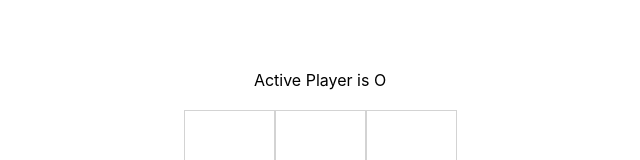
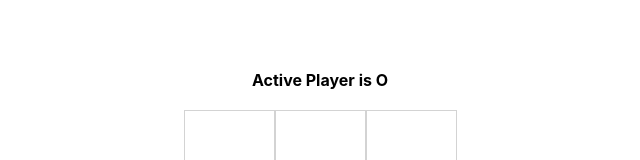
Before and after one commit to Hathaway-Shan/react-module-12, a React (Create React App) app: page / in a window 1280 px wide. Both pictures are taken after a click on the element 640 px from the left and 430 px from the top of the page. Shown: the part 184-344 px from the top of the page, without its empty margins (320-960 px from the left). Built offline with nearby package versions, Linux system fonts and the light colour scheme.

Commit message:
function to clear state is working and button to run function displays on HUD after win or draw

```diff
--- a/src/Context/Context.js
+++ b/src/Context/Context.js
@@ -21,7 +21,6 @@ const GameProvider = ({ children }) => {
 
   const [player, setPlayer] = useState('X');
   const [winner, setWinner] = useState(null);
-  // const [draw, setDraw] = useState(null);
 
   const activePlayer = () => {
     player === 'X' ? setPlayer('O') : setPlayer('X');
@@ -53,7 +52,7 @@ const GameProvider = ({ children }) => {
         return;
       }
     }
-    //check diagonals starting with 0
+    //check diagonals starting with array 0
     const firstDiagonal = [board[0][0], board[1][1], board[2][2]];
     const secondDiagonal = [board[0][2], board[1][1], board[2][0]];
     if (firstDiagonal.every((cell) => cell === players.X.symbol)) {
@@ -94,6 +93,17 @@ const GameProvider = ({ children }) => {
     activePlayer();
   };
 
+  const newGame = () => {
+    //reset state for new game
+    setBoard([
+      ['', '', ''],
+      ['', '', ''],
+      ['', '', ''],
+    ]);
+    setWinner(null);
+    setPlayer('X');
+  };
+
   return (
     <GameContext.Provider
       value={{
@@ -105,6 +115,7 @@ const GameProvider = ({ children }) => {
         setWinner,
         handleClick,
         activePlayer,
+        newGame,
       }}
     >
       {children}
--- a/src/components/HUD/HUD.css
+++ b/src/components/HUD/HUD.css
@@ -1,3 +1,29 @@
 .HUD-wrapper {
   margin: 20px;
 }
+
+.HUD-display {
+  margin: 20px;
+  font-weight: bold;
+}
+
+.resetButton {
+  background-color: #ddd;
+  border: 1px solid black;
+  cursor: pointer;
+  padding: 20px 32px;
+  position: sticky;
+  border-radius: 5px;
+  display: inline-block;
+  position: fixed;
+  top: 50%;
+  left: 50%;
+  transform: translate(-50%, -50%);
+  text-transform: uppercase;
+  transition: 0.3s;
+}
+
+.resetButton:hover {
+  background-color: #3e8e41;
+  color: white;
+}
--- a/src/components/HUD/HUD.js
+++ b/src/components/HUD/HUD.js
@@ -3,7 +3,7 @@ import { GameContext } from '../../Context/Context';
 import './HUD.css';
 
 export default function HUD() {
-  const { player, winner } = useContext(GameContext);
+  const { player, winner, newGame } = useContext(GameContext);
 
   if (!winner) {
     return (
@@ -25,6 +25,11 @@ export default function HUD() {
     return (
       <div className="HUD-wrapper">
         <span className="HUD-display">{winner} Wins! Well Played...</span>
+        <div className="buttonWrapper">
+          <button className="resetButton" onClick={newGame}>
+            Play Again
+          </button>
+        </div>
       </div>
     );
   }
```
Also changed, not shown: src/components/winner.js (deleted).
